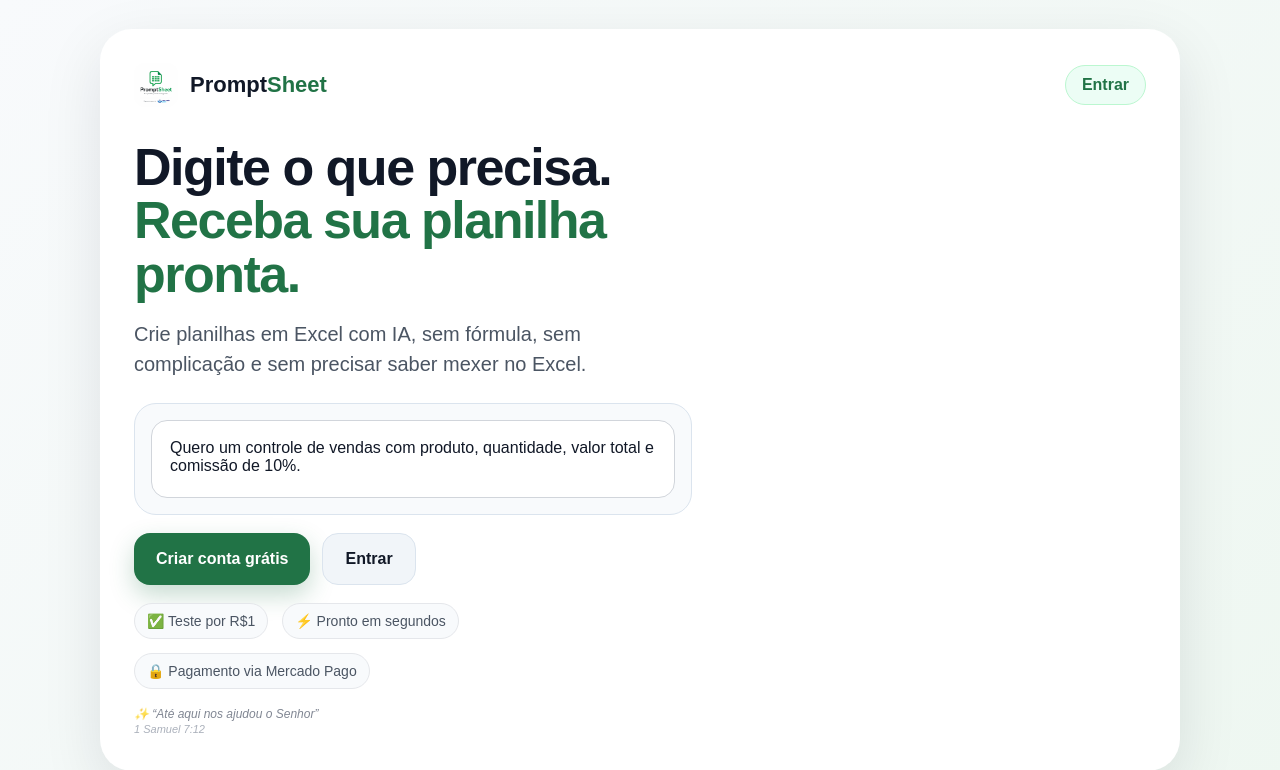
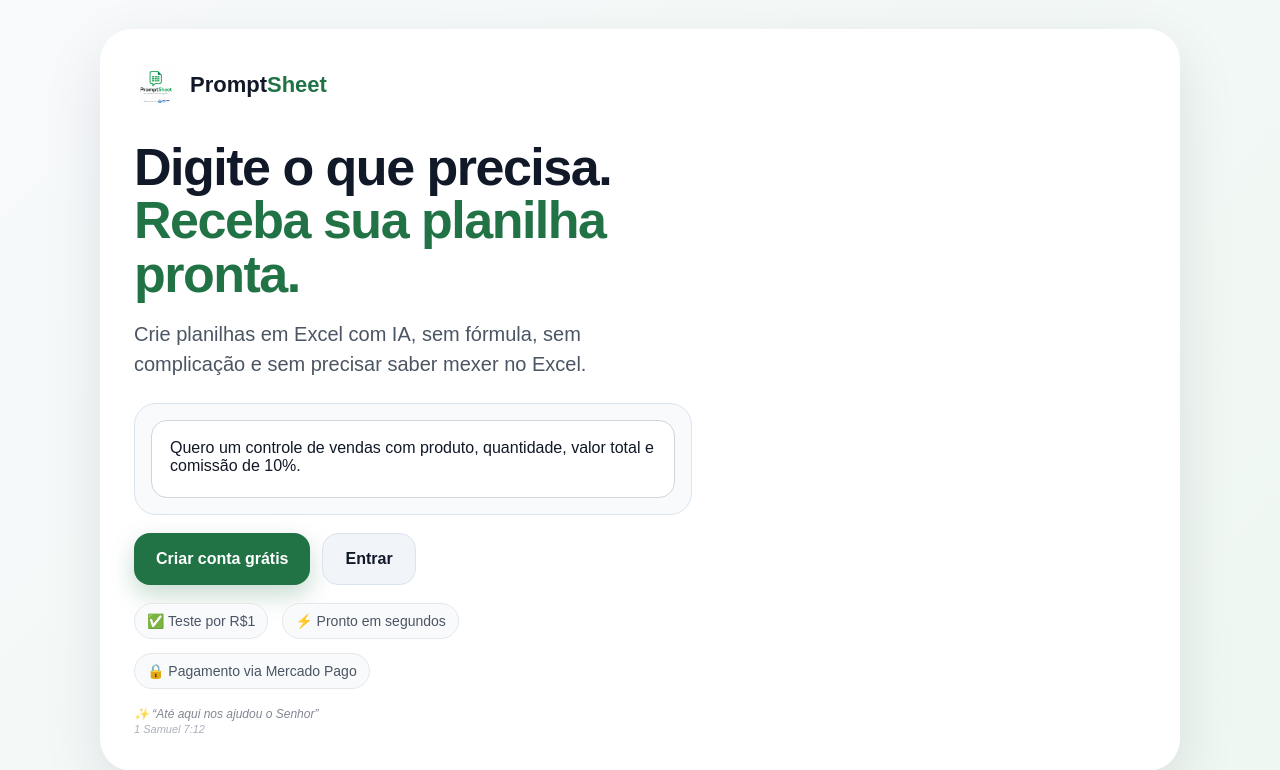
Before and after one commit to alessandronossa-lgtm/alessandronossa-lgtm, a Flask app: page / in a window 1280 px wide. Shown: the top 770 px of the page. Run offline with Flask 3, Linux system fonts and the light colour scheme; parts of the project's set-up code (start-up, migrations or seed data) failed here and were passed over.

Commit message:
Update index.html

```diff
--- a/templates/index.html
+++ b/templates/index.html
@@ -370,7 +370,7 @@
           <div>Prompt<span style="color:#217346;">Sheet</span></div>
         </div>
 
-        <a class="login" href="/login">Entrar</a>
+
       </div>
 
       <section class="content">
```
